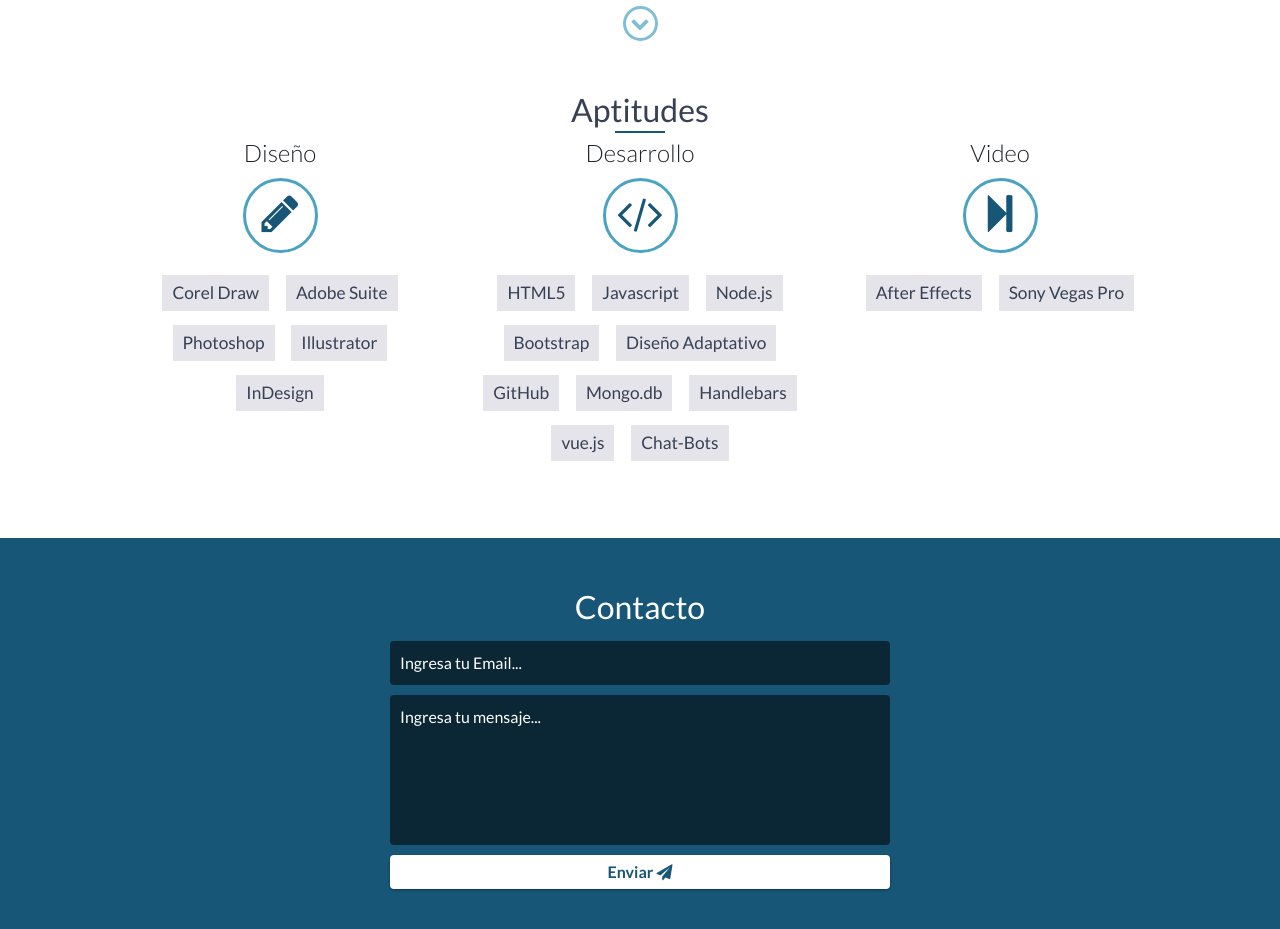
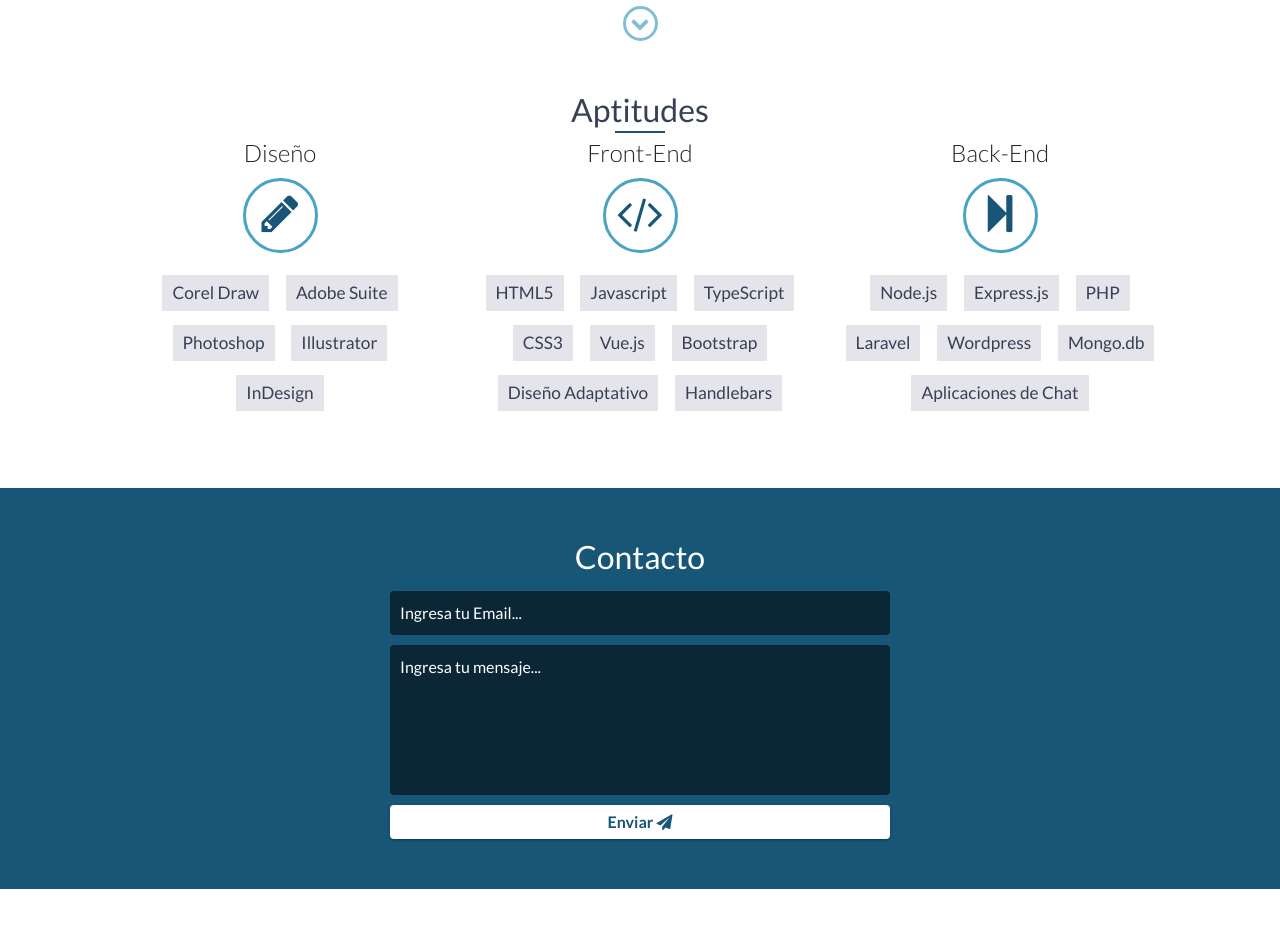
Before and after one commit to SSantiago90/SSantiago90.github.io, a website: page index.html in a window 1280 px wide. Shown: the part 4160-5089 px from the top of the page. Drawn offline with nearby package versions, Linux system fonts and the light colour scheme; files that its build step writes are made by us from their sources.

Commit message:
changed video to back end

```diff
--- a/index.html
+++ b/index.html
@@ -267,31 +267,34 @@
                             </ul>
                 </div>
                  <div class="col-lg-4 col-md-4 col-sm-12">
-                    <h3 class="heading">Desarrollo</h3>
+                    <h3 class="heading">Front-End</h3>
                     <span>
                         <i class="skill-icon fa fa-code" aria-hidden="true"></i>
                     </span>
                     <ul>
                         <li>HTML5</li>
                         <li>Javascript</li>
-                        <li>Node.js</li>
+                        <li>TypeScript</li>
+                        <li>CSS3</li>
+                        <li>Vue.js</li>
                         <li>Bootstrap</li>
                         <li>Diseño Adaptativo</li>
-                        <li>GitHub</li>
-                        <li>Mongo.db</li>
                         <li>Handlebars</li>
-                        <li>vue.js</li>
-                        <li>Chat-Bots</li>
                     </ul>
                 </div>
                 <div class="col-lg-4 col-md-4 col-sm-12">
-                    <h3 class="heading">Video</h3>
+                    <h3 class="heading">Back-End</h3>
                      <span>
                         <i class="skill-icon fa fa-step-forward" aria-hidden="true"></i>
                     </span>
                     <ul>
-                        <li>After Effects</li>
-                        <li>Sony Vegas Pro</li>
+                        <li>Node.js</li>
+                        <li>Express.js</li>
+                        <li>PHP</li>
+                        <li>Laravel</li>
+                        <li>Wordpress</li>
+                        <li>Mongo.db</li>
+                        <li>Aplicaciones de Chat</li>
                     </ul>
                 </div>
             </div>
```
